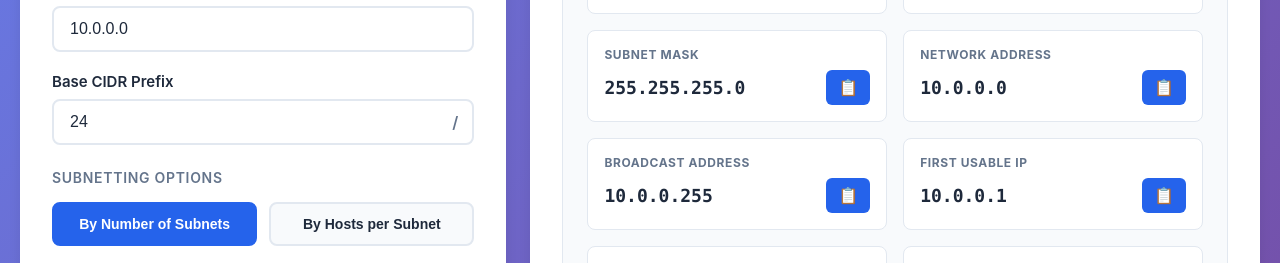
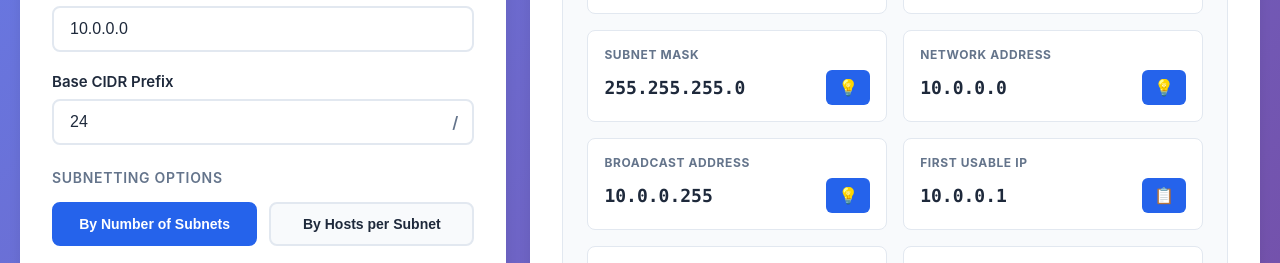
Before and after one commit to khachikzahalyan/Calc, a React (Create React App) app: page / in a window 1280 px wide. Both pictures are taken after typing "5" into the empty fields and a click on the button "CALCULATE". Shown: the part 344-607 px from the top of the page. Built offline with nearby package versions, Linux system fonts and the light colour scheme.

Commit message:
feat: replace copy buttons with explanation modals for network values

```diff
--- a/src/components/ExplanationModal.jsx
+++ b/src/components/ExplanationModal.jsx
@@ -85,6 +85,70 @@ const ExplanationModal = ({ isOpen, onClose, type, data }) => {
 • This subnet can support ${data.value} devices`
         };
       }
+      case 'networkMask': {
+        const prefix = data.prefix;
+        const hostBits = 32 - prefix;
+        const networkBits = prefix;
+        return {
+          title: 'Subnet Mask Calculation',
+          value: data.value,
+          explanation: `The subnet mask is a 32-bit number that divides the IP address into network and host portions. Each bit is either 1 (network) or 0 (host).`,
+          formula: [
+            `Prefix: /${prefix} means ${networkBits} network bits (ones) and ${hostBits} host bits (zeros)`,
+            `Binary: ${networkBits > 0 ? '1'.repeat(Math.min(networkBits, 8)) : ''}${'0'.repeat(Math.min(8 - networkBits, 8))}.${Math.max(0, networkBits - 8) > 0 ? '1'.repeat(Math.max(0, networkBits - 8)) : ''}${'0'.repeat(Math.max(0, 8 - (networkBits - 8)))}.${Math.max(0, networkBits - 16) > 0 ? '1'.repeat(Math.max(0, networkBits - 16)) : ''}${'0'.repeat(Math.max(0, 8 - (networkBits - 16)))}.${Math.max(0, networkBits - 24) > 0 ? '1'.repeat(Math.max(0, networkBits - 24)) : ''}${'0'.repeat(Math.max(0, 8 - (networkBits - 24)))}`,
+            `Decimal representation: ${data.value}`,
+            `This mask allows for ${data.usableHosts} usable host addresses in the network`,
+          ],
+          example: `For /${prefix}:
+• Network bits: ${networkBits} (identify the network)
+• Host bits: ${hostBits} (identify the host within network)
+• Subnet Mask: ${data.value}
+• Total IPs: ${data.totalIps}
+• Usable IPs: ${data.usableHosts}
+• This means you can have ${data.usableHosts} devices on this network`
+        };
+      }
+      case 'networkAddress': {
+        return {
+          title: 'Network Address Calculation',
+          value: data.value,
+          explanation: `The network address is the first address in a network. It's calculated by performing a bitwise AND between the IP and subnet mask. All host bits are set to 0.`,
+          formula: [
+            `IP Address (binary): ${data.ipBinary || 'binary form of ' + data.ip}`,
+            `Subnet Mask (binary): Network bits = 1, Host bits = 0`,
+            `Bitwise AND: IP AND Mask = Network Address`,
+            `Result: ${data.value}`,
+            `All host bits are 0, making this the network's starting point`,
+          ],
+          example: `Network Address: ${data.value}
+• This is the first address in the network
+• It CANNOT be assigned to any device
+• Used to identify the network itself
+• Example: In class used to refer to the network as "${data.value}/${data.prefix}"`
+        };
+      }
+      case 'broadcastAddress': {
+        return {
+          title: 'Broadcast Address Calculation',
+          value: data.value,
+          explanation: `The broadcast address is the last address in a network. It's calculated by setting all host bits to 1. Packets sent here reach all devices on the network.`,
+          formula: [
+            `Network Address: ${data.networkAddress}`,
+            `Set all host bits to 1 (binary)`,
+            `Result: ${data.value}`,
+            `Total IPs in network: ${data.totalIps}`,
+            `Broadcast = Network Address + (Total IPs - 1)`,
+          ],
+          example: `Broadcast Address: ${data.value}
+• This is the last address in the network
+• Used to send messages to ALL devices
+• CANNOT be assigned to any device
+• Network size: ${data.totalIps} total IPs
+• First IP: ${data.firstUsableIp}
+• Last IP: ${data.lastUsableIp}
+• Broadcast: ${data.value}`
+        };
+      }
       default:
         return { title: 'Information', value: '', explanation: '', formula: [], example: '' };
     }
--- a/src/components/ResultDisplay.jsx
+++ b/src/components/ResultDisplay.jsx
@@ -18,15 +18,15 @@ const ResultDisplay = ({ result, onCopy, calculatorMode }) => {
     setModalData(null);
   };
 
-  // Define CopyButton component
-  const CopyButton = ({ text, label }) => (
+  // Define CopyButton component - Opens explanation modal instead of copying
+  const CopyButton = ({ text, label, explainType, explainData }) => (
     <button
       className="copy-btn"
-      onClick={() => onCopy(text, label)}
-      title="Copy to clipboard"
-      aria-label={`Copy ${label}`}
+      onClick={() => explainType ? openModal(explainType, explainData) : onCopy(text, label)}
+      title={explainType ? "Click to see explanation" : "Copy to clipboard"}
+      aria-label={explainType ? `Explain ${label}` : `Copy ${label}`}
     >
-      📋
+      {explainType ? '💡' : '📋'}
     </button>
   );
 
@@ -291,7 +291,17 @@ const ResultDisplay = ({ result, onCopy, calculatorMode }) => {
             <label>Subnet Mask</label>
             <div className="value-row">
               <span className="value">{result.mask}</span>
-              <CopyButton text={result.mask} label="Subnet Mask" />
+              <CopyButton
+                text={result.mask}
+                label="Subnet Mask"
+                explainType="networkMask"
+                explainData={{
+                  value: result.mask,
+                  prefix: result.prefix,
+                  usableHosts: result.usableHosts,
+                  totalIps: result.totalIps
+                }}
+              />
             </div>
             {showBinary && <div className="binary">{result.maskBinary}</div>}
           </div>
@@ -300,7 +310,19 @@ const ResultDisplay = ({ result, onCopy, calculatorMode }) => {
             <label>Network Address</label>
             <div className="value-row">
               <span className="value">{result.network}</span>
-              <CopyButton text={result.network} label="Network Address" />
+              <CopyButton
+                text={result.network}
+                label="Network Address"
+                explainType="networkAddress"
+                explainData={{
+                  value: result.network,
+                  ip: result.ip,
+                  ipBinary: result.ipBinary,
+                  prefix: result.prefix,
+                  totalIps: result.totalIps,
+                  usableHosts: result.usableHosts
+                }}
+              />
             </div>
           </div>
 
@@ -308,7 +330,19 @@ const ResultDisplay = ({ result, onCopy, calculatorMode }) => {
             <label>Broadcast Address</label>
             <div className="value-row">
               <span className="value">{result.broadcast}</span>
-              <CopyButton text={result.broadcast} label="Broadcast Address" />
+              <CopyButton
+                text={result.broadcast}
+                label="Broadcast Address"
+                explainType="broadcastAddress"
+                explainData={{
+                  value: result.broadcast,
+                  networkAddress: result.network,
+                  totalIps: result.totalIps,
+                  firstUsableIp: result.firstUsableIp,
+                  lastUsableIp: result.lastUsableIp,
+                  prefix: result.prefix
+                }}
+              />
             </div>
           </div>
 
```
